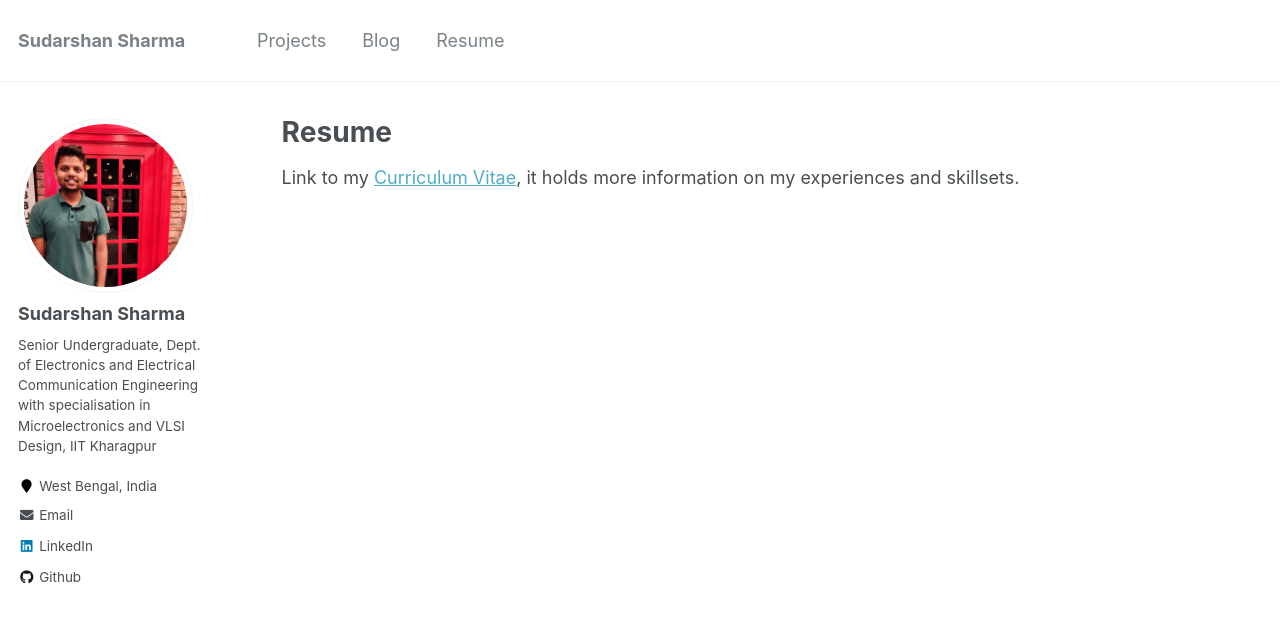
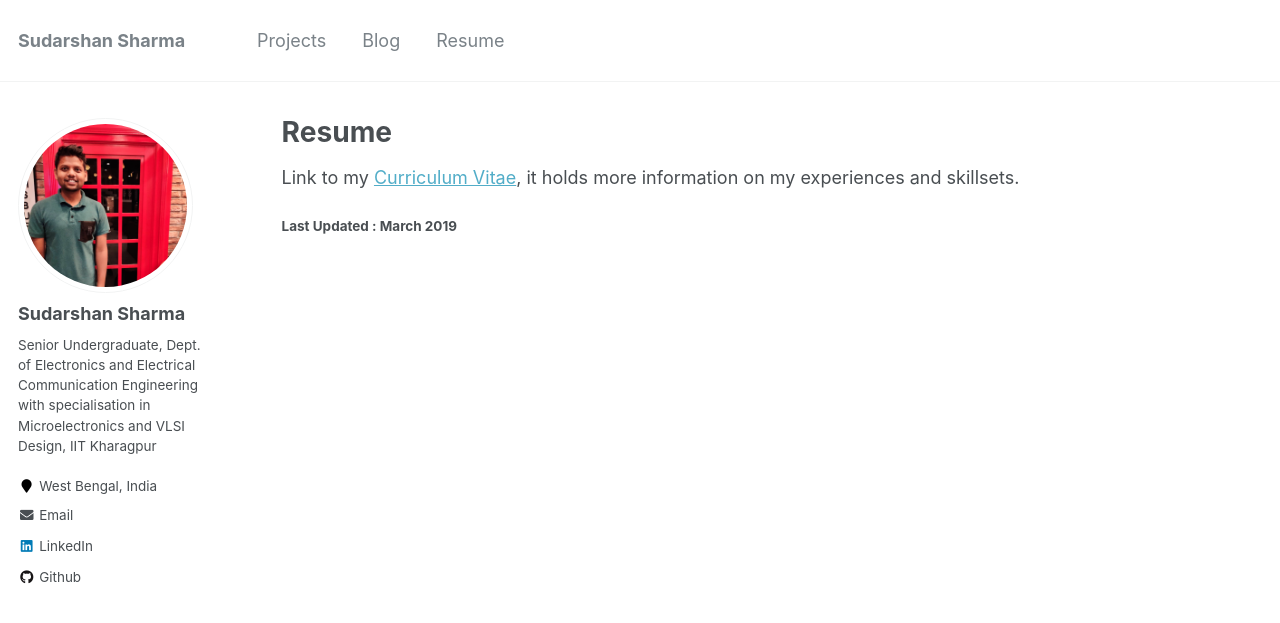
Before and after one commit to sudo-sh/sudo-sh.github.io, a Jekyll site: the page built from _pages/cv.md, in a window 1280 px wide. Shown: the top 623 px of the page. Built offline with Jekyll 4.4.1, drawn with Linux system fonts in a browser that asks for light colours.

Commit message:
Update CV LINK

```diff
--- a/_pages/cv.md
+++ b/_pages/cv.md
@@ -11,6 +11,7 @@ redirect_from:
 
 Link to my [Curriculum Vitae](https://sudo-sh.github.io/files/Sudarshan_Resume__2019.pdf), it holds more information on my experiences and skillsets.
 
+##### Last Updated : March 2019
 <!-- Education
 ======
 * B.S. in GitHub, GitHub University, 2012
```
